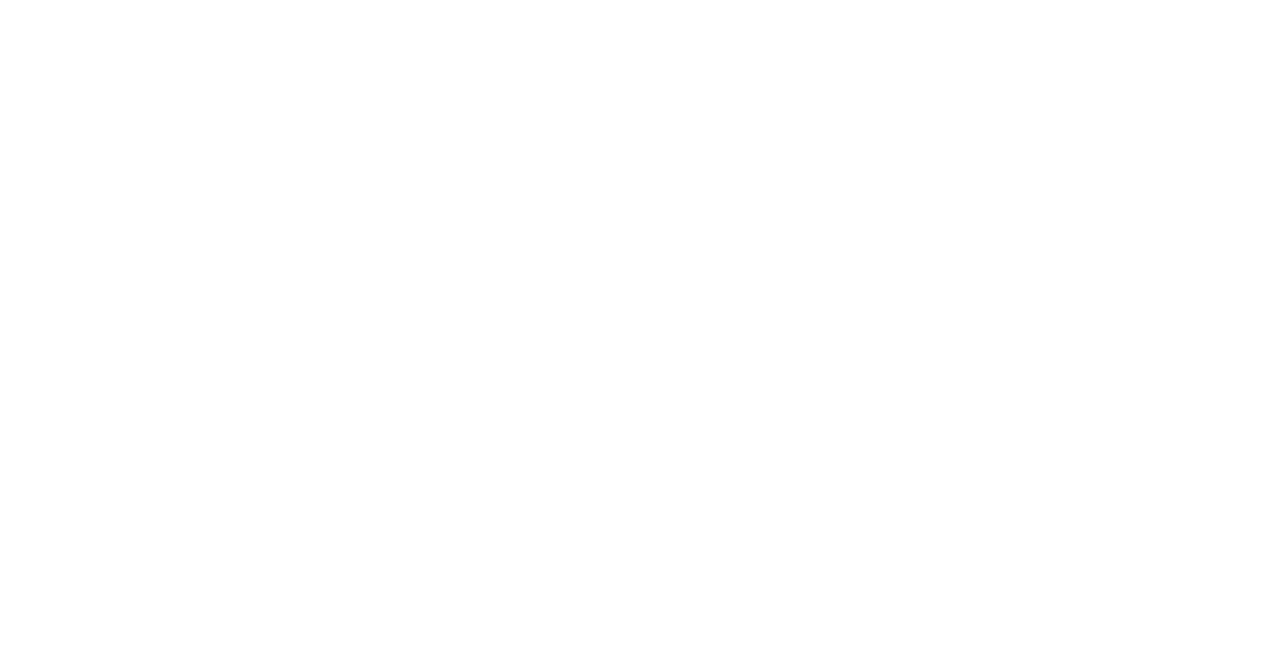
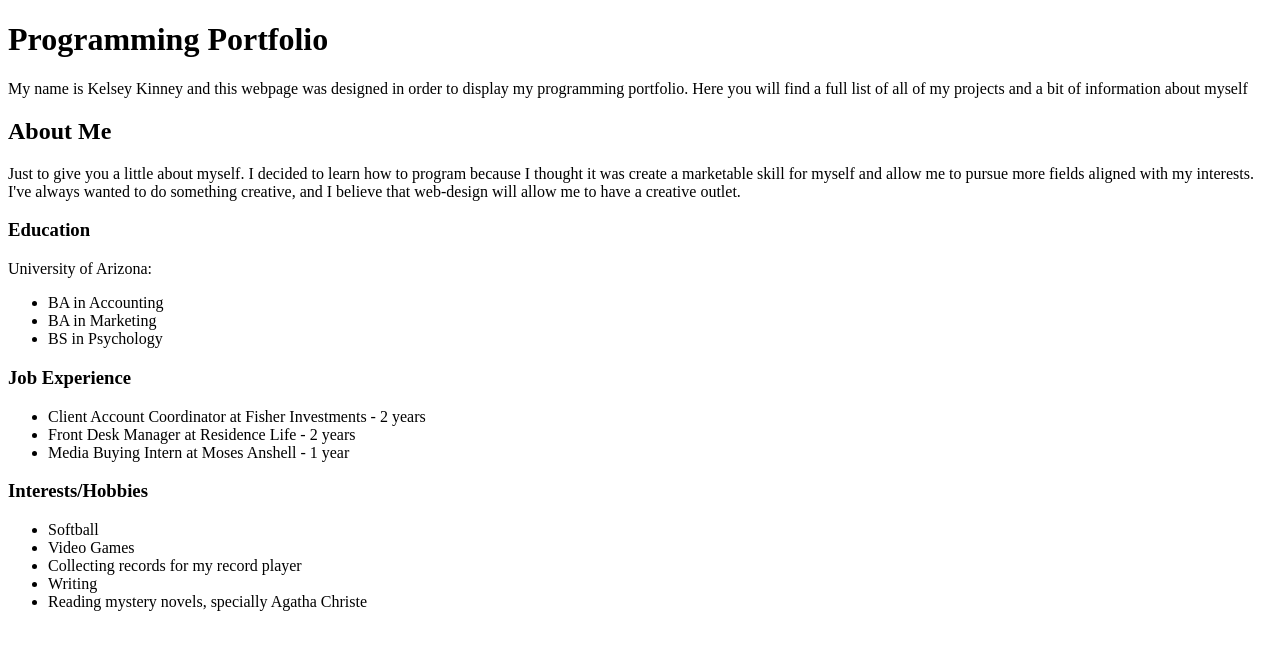
Before and after one commit to kinneyk/Web-Programming-Portfolio-, a plain HTML site: page index.html in a window 1280 px wide. Drawn offline with Linux system fonts and the light colour scheme.

Commit message:
add an introduction paragrah and an about me section to the index.html file

```diff
--- a/index.html
+++ b/index.html
@@ -5,5 +5,33 @@
     <title>Kelsey's Portfolio</title>
   </head>
     <body>
+      <h1> Programming Portfolio </h1>
+        <p>My name is Kelsey Kinney and this webpage was designed in order to display my programming portfolio. Here you will find a full list of all of my projects and a bit of information about myself</p>
+
+      <h2> About Me </h2>
+      <p> Just to give you a little about myself. I decided to learn how to program because I thought it was create a marketable skill for myself and allow me to pursue more fields aligned with my interests. I've always wanted to do something creative, and I believe that web-design will allow me to have a creative outlet. </p>
+        <h3> Education </h3>
+          <p> University of Arizona:</p>
+            <ul>
+              <li> BA in Accounting </li>
+              <li> BA in Marketing </li>
+              <li> BS in Psychology </li>
+            </ul>
+
+          <h3> Job Experience </h3>
+            <ul>
+              <li> Client Account Coordinator at Fisher Investments - 2 years </li>
+              <li> Front Desk Manager at Residence Life - 2 years </li>
+              <li> Media Buying Intern at Moses Anshell - 1 year </li>
+            </ul>
+
+            <h3> Interests/Hobbies</h3>
+              <ul>
+                <li> Softball </li>
+                <li> Video Games </li>
+                <li> Collecting records for my record player </li>
+                <li> Writing </li>
+                <li> Reading mystery novels, specially Agatha Christe </li>
+              </ul>
     </body>
 </html>
```
